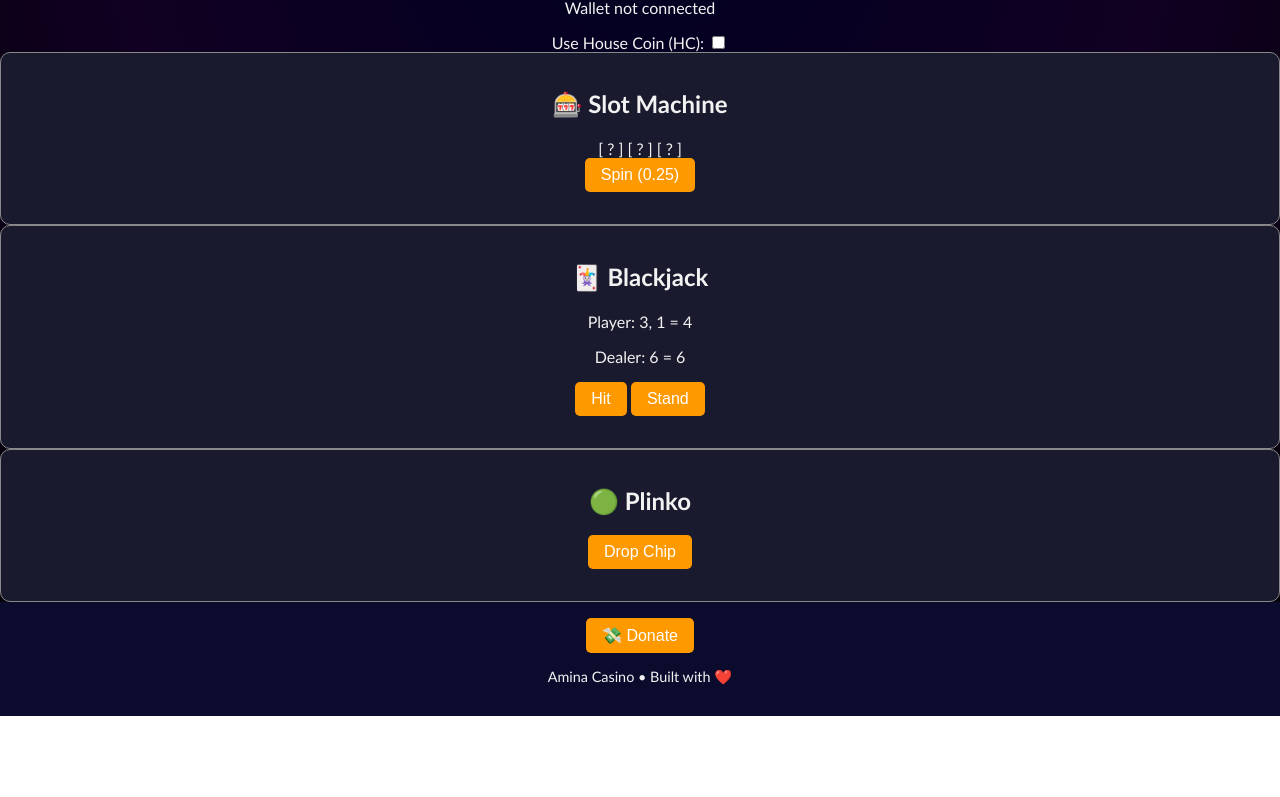
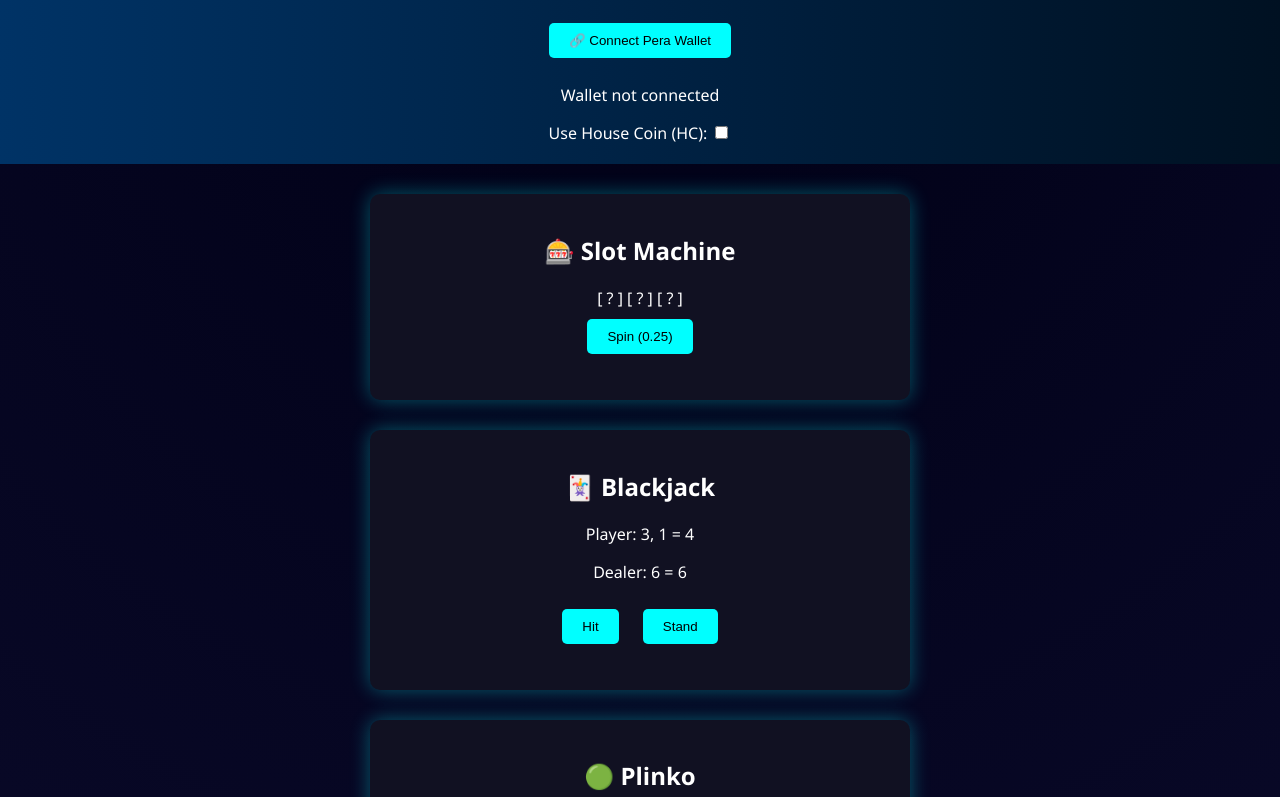
Before and after one commit to Leprechaunshoes/Final-Amina-Casino, a plain HTML site: page Index.html in a window 1280 px wide. Shown: the part 93-890 px from the top of the page. Before the commit the page ends 809 px from the top, so only its background shows below. Drawn offline with Linux system fonts and the light colour scheme.

Commit message:
Update Style.css
Shit

```diff
--- a/Style.css
+++ b/Style.css
@@ -1,62 +1,44 @@
 body {
+  background: radial-gradient(circle at top, #000015, #0a0a2a);
+  color: #ffffff;
+  font-family: 'Segoe UI', sans-serif;
+  text-align: center;
   margin: 0;
-  font-family: 'Trebuchet MS', sans-serif;
-  background: radial-gradient(circle at top, #000022, #110022, #000000);
-  color: #f2f2f2;
-  text-align: center;
+  padding: 0;
 }
 
-header {
-  padding: 1rem;
-  background: linear-gradient(90deg, #1f0066, #4b0082);
-  color: #ffffff;
-}
-
-h1 {
-  margin: 0;
-  font-size: 2rem;
-}
-
-main {
-  padding: 2rem;
-  display: flex;
-  flex-direction: column;
-  gap: 2rem;
+.header {
+  background: linear-gradient(to right, #003366, #001122);
+  padding: 20px;
 }
 
 .game {
-  background: #1a1a2e;
-  border: 1px solid #888;
+  margin: 30px auto;
+  padding: 20px;
+  background-color: #111122;
   border-radius: 10px;
-  padding: 1rem;
+  width: 90%;
+  max-width: 500px;
+  box-shadow: 0 0 20px #00ffff55;
 }
 
 button {
-  padding: 0.5rem 1rem;
-  background: #ff9900;
+  background-color: #00ffff;
+  color: #000;
   border: none;
-  color: white;
-  font-size: 1rem;
+  padding: 10px 20px;
+  margin: 10px;
+  cursor: pointer;
   border-radius: 5px;
-  cursor: pointer;
 }
 
 button:hover {
-  background: #ffcc00;
+  background-color: #00dddd;
 }
 
 footer {
-  background: #0b0b2e;
-  padding: 1rem;
-  font-size: 0.9rem;
+  margin-top: 50px;
+  padding: 20px;
+  background-color: #000022;
+  color: #888;
 }
-
-a {
-  color: #00ffcc;
-  text-decoration: none;
-}
-
-#modeToggle {
-  margin: 1rem;
-  font-size: 1rem;
-}
```
